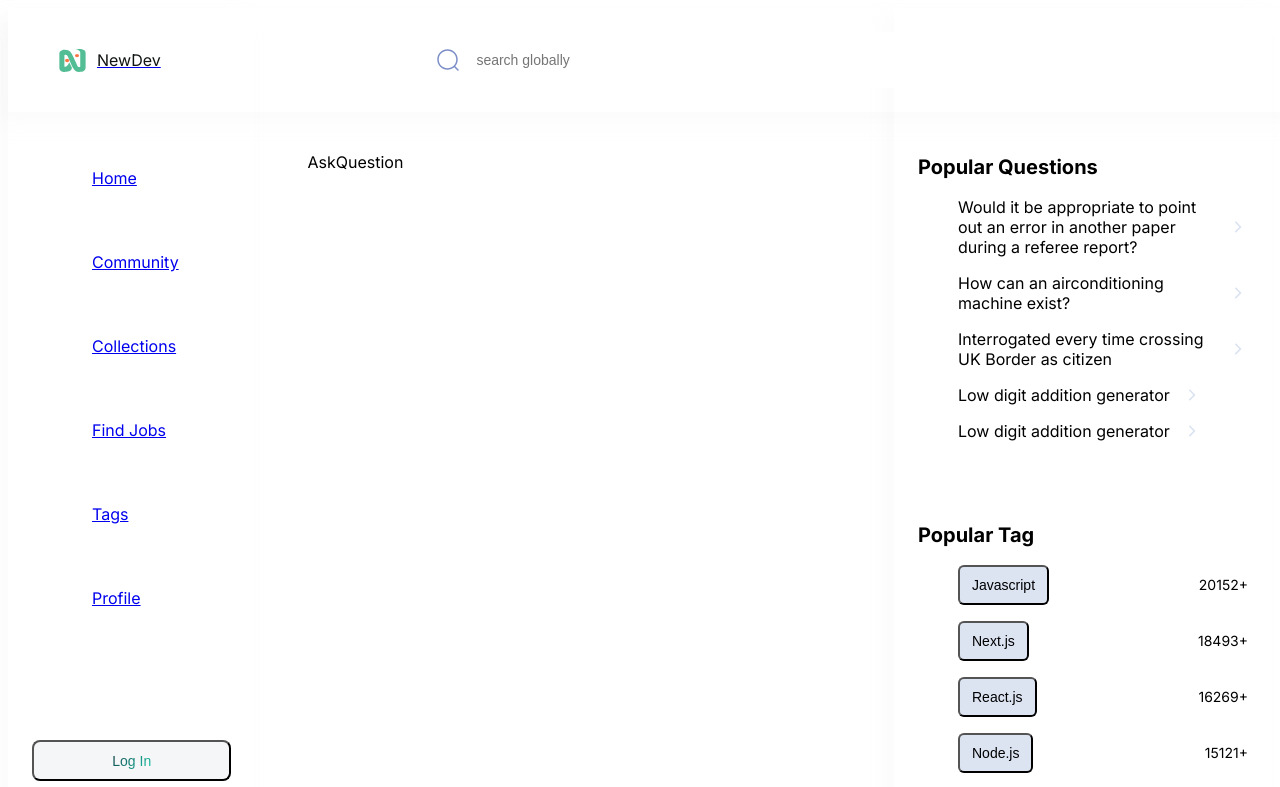
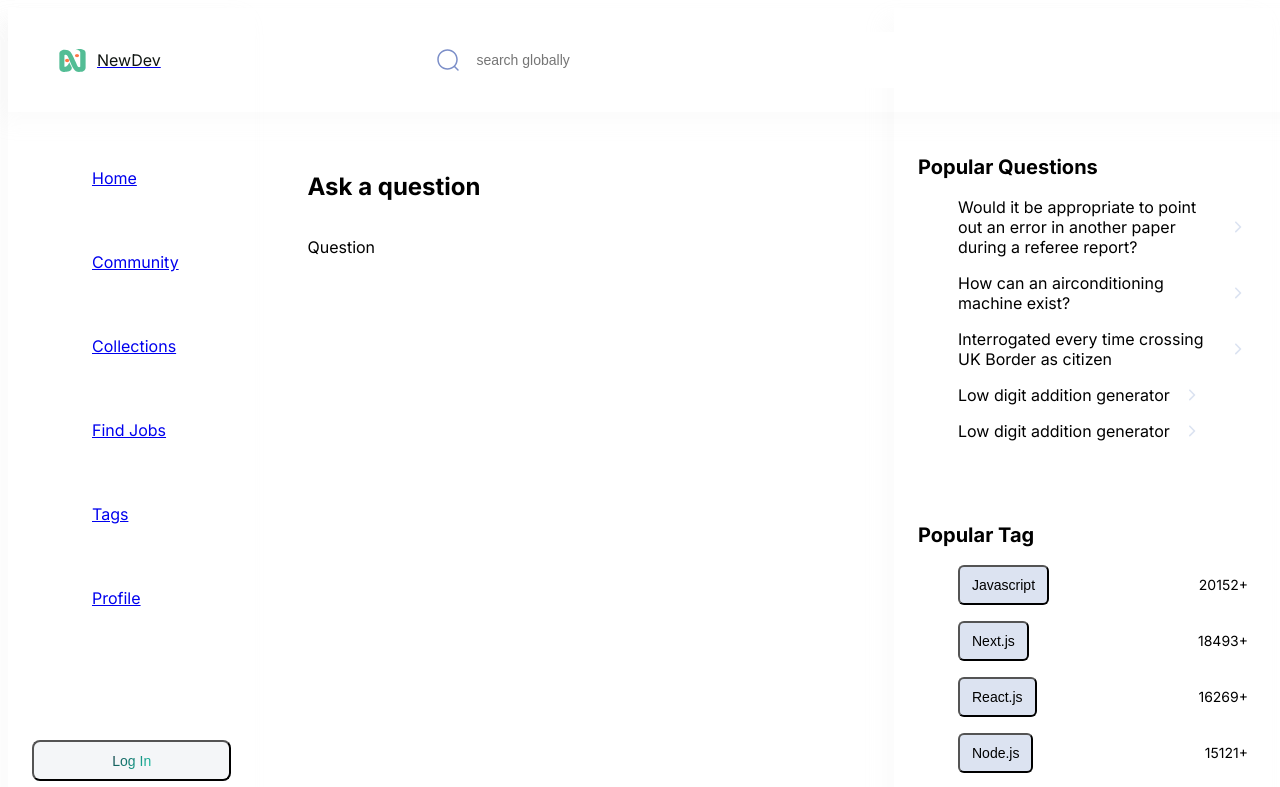
Before and after one commit to harzeezco/devOverflow, a Next.js app: page /ask-question in a window 1280 px wide. Shown: the top 787 px of the page. Built offline with nearby package versions, Linux system fonts and the light colour scheme; no server answers.

Commit message:
create  question-page and questions components

```diff
--- a/app/(root)/ask-question/page.tsx
+++ b/app/(root)/ask-question/page.tsx
@@ -1,7 +1,16 @@
 import React from 'react';
+import Question from '@/components/question';
 
 function AskQuestion() {
-  return <div>AskQuestion</div>;
+  return (
+    <div>
+      <h1 className='h1-bold text-dark100_light900'>Ask a question</h1>
+
+      <div className='mt-9'>
+        <Question />
+      </div>
+    </div>
+  );
 }
 
 export default AskQuestion;
--- /dev/null
+++ b/components/question/index.tsx
@@ -0,0 +1,7 @@
+import React from 'react';
+
+function Question() {
+  return <div>Question</div>;
+}
+
+export default Question;
--- a/middleware.ts
+++ b/middleware.ts
@@ -1,7 +1,7 @@
 import { authMiddleware } from '@clerk/nextjs';
 
 export default authMiddleware({
-  publicRoutes: ['/'],
+  publicRoutes: ['/', '/ask-question'],
 });
 
 export const config = {
```
